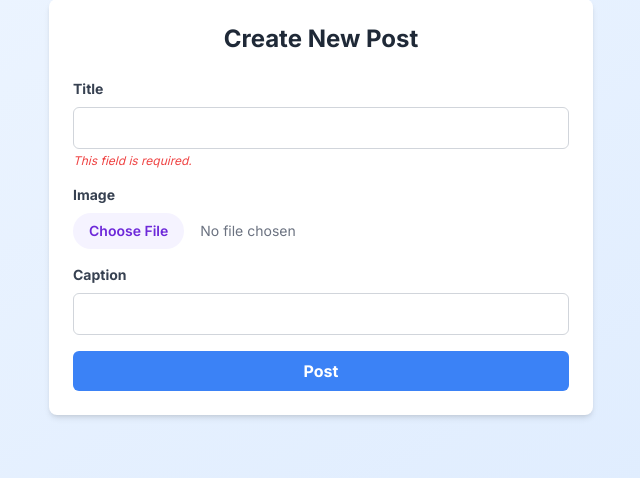
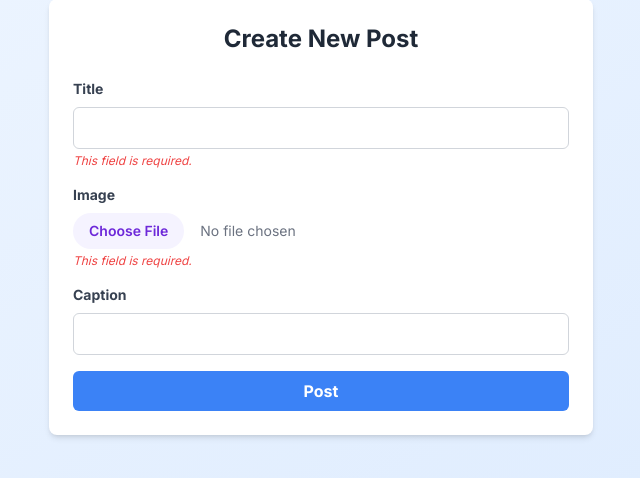
Before and after one commit to Kamaleshvar1/Memorica, a Django app: page /posts/create/ in a window 1280 px wide. Shown: the part 113-591 px from the top of the page, without its empty margins (319-959 px from the left). Run offline with Django 4.2, Linux system fonts and the light colour scheme; the visitor is signed in with stand-in values (Sample User, id 1); some libraries are stand-ins or nearby versions.

Commit message:
Fixed create template

```diff
--- a/posts/forms.py
+++ b/posts/forms.py
@@ -3,6 +3,9 @@ from django import forms
 
 
 class PostCreateForm(forms.ModelForm):
+    title = forms.CharField(required=True)
+    image = forms.ImageField(required=True)
+    caption = forms.CharField(required=False, widget=forms.Textarea)
     class Meta:
         model = Post
         fields = ['title', 'image', 'caption']
--- a/posts/templates/posts/create.html
+++ b/posts/templates/posts/create.html
@@ -5,7 +5,6 @@
         <h2 class="text-2xl font-bold mb-6 text-center text-gray-800">Create New Post</h2>
         <form method="post" enctype="multipart/form-data" class="space-y-4">
             {% csrf_token %}
-
             {% for field in form %}
                 <div class="mb-4">
                     <label class="block text-gray-700 text-sm font-bold mb-2" for="{{ field.id_for_label }}">
@@ -16,6 +15,7 @@
                             type="file"
                             name="{{ field.name }}"
                             id="{{ field.id_for_label }}"
+                            required
                             class="block w-full text-sm text-gray-500
                             file:mr-4 file:py-2 file:px-4
                             file:rounded-full file:border-0
@@ -28,6 +28,7 @@
                             name="{{ field.name }}"
                             id="{{ field.id_for_label }}"
                             class="w-full px-3 py-2 border border-gray-300 rounded-md focus:outline-none focus:ring-2 focus:ring-blue-500 h-32"
+                            {% if field.field.required %}required{% endif %}
                         >{{ field.value|default_if_none:'' }}</textarea>
                     {% else %}
                         <input
@@ -36,6 +37,7 @@
                             id="{{ field.id_for_label }}"
                             class="w-full px-3 py-2 border border-gray-300 rounded-md focus:outline-none focus:ring-2 focus:ring-blue-500"
                             value="{{ field.value|default_if_none:'' }}"
+                            {% if field.field.required %}required{% endif %}
                         >
                     {% endif %}
                     {% if field.errors %}
@@ -47,7 +49,6 @@
                     {% endif %}
                 </div>
             {% endfor %}
-
             <button
                 type="submit"
                 class="w-full bg-blue-500 hover:bg-blue-600 text-white font-bold py-2 px-4 rounded-md transition duration-300 ease-in-out transform hover:scale-105 focus:outline-none focus:ring-2 focus:ring-blue-500 focus:ring-opacity-50"
```
Also changed, not shown: static/favicon/android-chrome-192x192.png (added), static/favicon/android-chrome-512x512.png (added), static/favicon/apple-touch-icon.png (added), static/favicon/favicon-16x16.png (added), static/favicon/favicon-32x32.png (added), static/favicon/favicon.ico (added), static/favicon/site.webmanifest (added).
